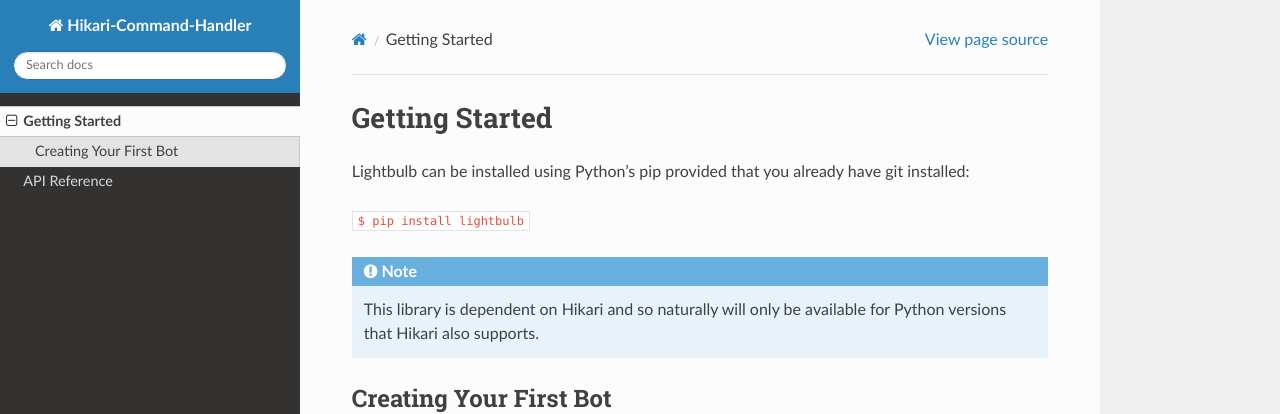
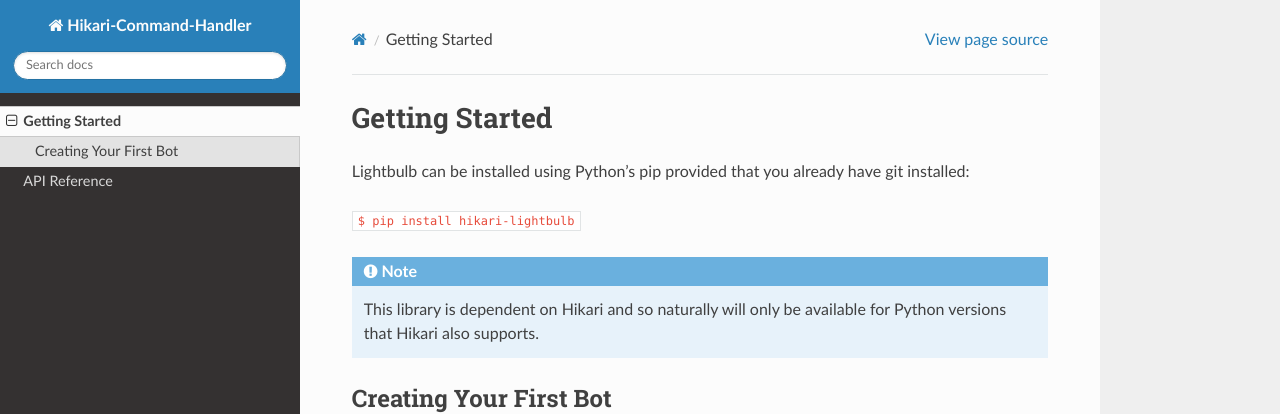
Before and after one commit to tandemdude/hikari-lightbulb, a Sphinx documentation site: the page built from docs/source/getting-started.rst, in a window 1280 px wide and 1075 px high. Shown: the top 414 px of the window. Built offline with Sphinx 7.4.7 and the Read the Docs theme 2.0.0, drawn with Linux system fonts in a browser that asks for light colours.

Commit message:
Update install instructions

```diff
--- a/docs/source/getting-started.rst
+++ b/docs/source/getting-started.rst
@@ -4,7 +4,7 @@
 
 Lightbulb can be installed using Python's pip provided that you already have git installed:
 
-``$ pip install lightbulb``
+``$ pip install hikari-lightbulb``
 
 .. note::
     This library is dependent on Hikari and so naturally will only be available for Python
--- a/setup.py
+++ b/setup.py
@@ -30,7 +30,7 @@
 
 
 setup(
-    name="lightbulb",
+    name="hikari-lightbulb",
     version="0.0.5",
     description="A simple to use command handler for Hikari",
     long_description=long_description(),
```
Also changed, not shown: README.md (+1 -1 lines).
